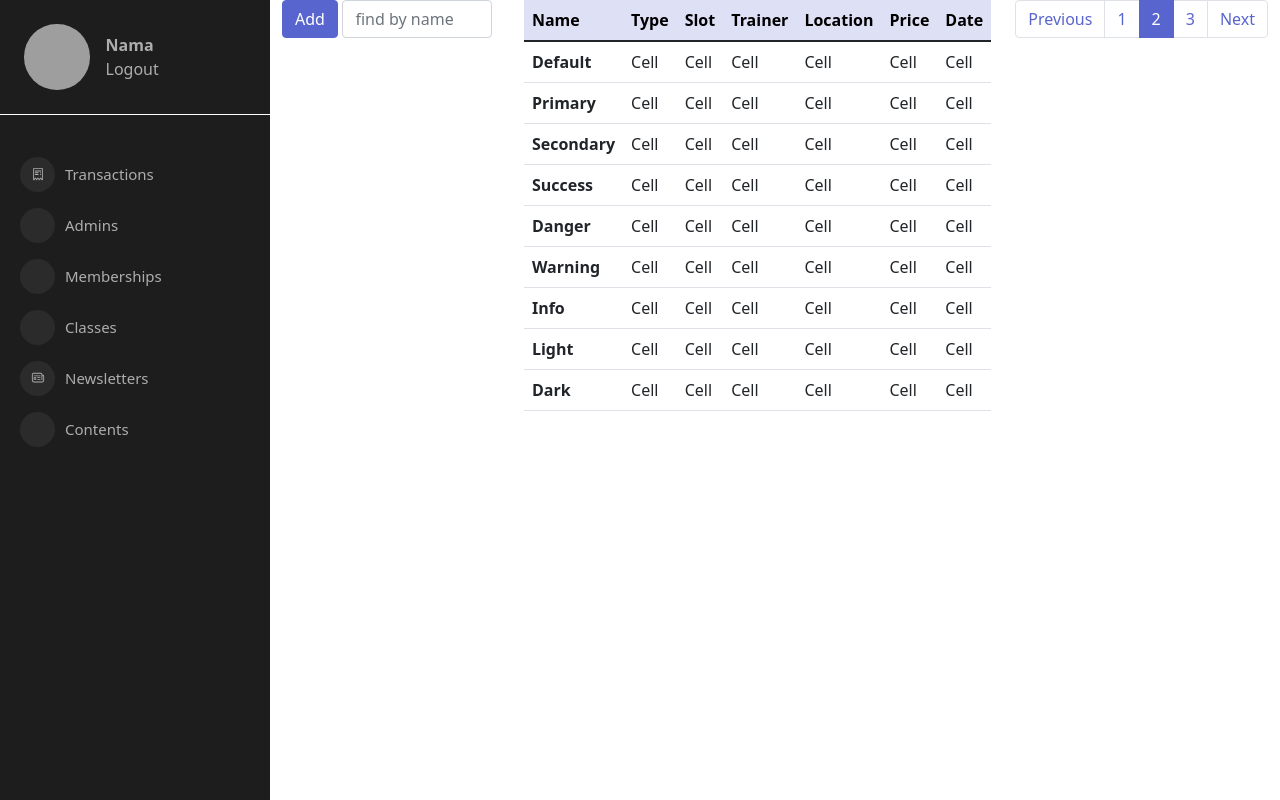
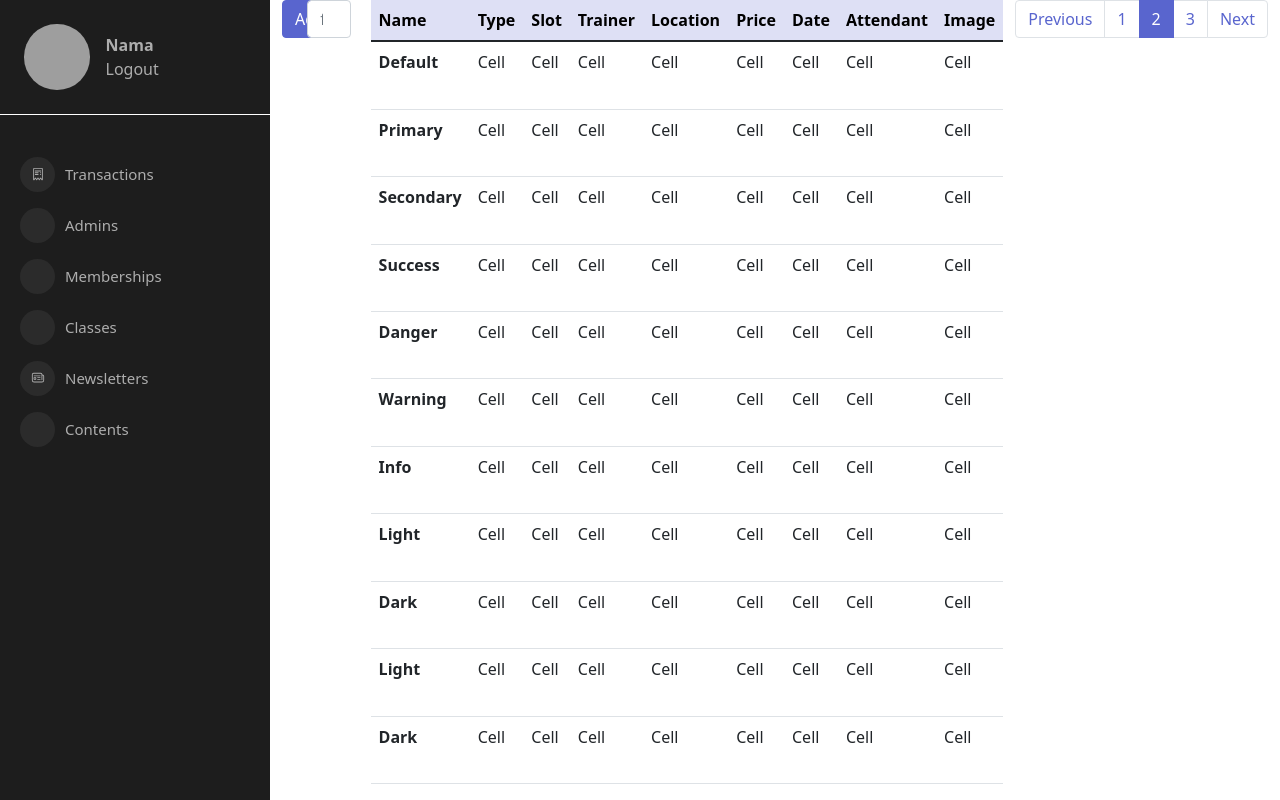
Before and after one commit to mugeki/gym-membership-admin-FE, a Next.js app: page /classes in a window 1280 px wide. Built offline with nearby package versions, Linux system fonts and the light colour scheme; grey boxes are pictures that could not be loaded; some icons are missing.

Commit message:
create modal

```diff
--- /dev/null
+++ b/components/elements/addClassModal.js
@@ -0,0 +1,73 @@
+import { Form, Button, Modal } from "react-bootstrap";
+
+export default function AddClassModal(props) {
+	return (
+		<Modal
+			{...props}
+			size="lg"
+			aria-labelledby="contained-modal-title-vcenter"
+			centered
+		>
+			<Modal.Header closeButton>
+				<Modal.Title id="contained-modal-title-vcenter">
+					Modal heading
+				</Modal.Title>
+			</Modal.Header>
+			<Modal.Body>
+				<Form>
+					<Form.Group className="mb-3" controlId="formBasicName">
+						<Form.Label>Name</Form.Label>
+						<Form.Control type="name" placeholder="Enter Name" />
+					</Form.Group>
+
+					<Form.Group className="mb-3" controlId="formBasicType">
+						<Form.Label>Type</Form.Label>
+						<Form.Control type="type" placeholder="Type" />
+					</Form.Group>
+
+					<Form.Group className="mb-3" controlId="formBasicSlot">
+						<Form.Label>Slot</Form.Label>
+						<Form.Control type="slot" placeholder="Slot" />
+					</Form.Group>
+
+					<Form.Group className="mb-3" controlId="formBasicTrainer">
+						<Form.Label>Trainer</Form.Label>
+						<Form.Control type="trainer" placeholder="Trainer" />
+					</Form.Group>
+
+					<Form.Group className="mb-3" controlId="formBasicLocation">
+						<Form.Label>Location</Form.Label>
+						<Form.Control type="location" placeholder="Location" />
+					</Form.Group>
+
+					<Form.Group className="mb-3" controlId="formBasicPrice">
+						<Form.Label>Price</Form.Label>
+						<Form.Control type="price" placeholder="Price" />
+					</Form.Group>
+
+					<Form.Group className="mb-3" controlId="formBasicDate">
+						<Form.Label>Date</Form.Label>
+						<Form.Control type="date" placeholder="Date" />
+					</Form.Group>
+
+					<Form.Group className="mb-3" controlId="formBasicPrice">
+						<Form.Label>Price</Form.Label>
+						<Form.Control type="price" placeholder="Price" />
+					</Form.Group>
+
+					<Form.Group className="mb-3" controlId="formBasicDate">
+						<Form.Label>Date</Form.Label>
+						<Form.Control type="date" placeholder="Date" />
+					</Form.Group>
+
+					<Button variant="primary" type="submit">
+						Submit
+					</Button>
+				</Form>
+			</Modal.Body>
+			<Modal.Footer>
+				<Button onClick={props.onHide}>Close</Button>
+			</Modal.Footer>
+		</Modal>
+	);
+}
--- a/package.json
+++ b/package.json
@@ -9,7 +9,6 @@
   },
   "dependencies": {
     "bootstrap": "^5.1.3",
-    "mdb-ui-kit": "^3.10.1",
     "next": "12.0.7",
     "react": "17.0.2",
     "react-bootstrap": "^2.1.0",
--- a/pages/classes/index.js
+++ b/pages/classes/index.js
@@ -1,7 +1,14 @@
 import Layout from "../../components/Layout";
-import { Table, Form, FormControl,Button, Row, Col , Pagination} from "react-bootstrap";
-import * as mdb from 'mdb-ui-kit'
-import { Input } from 'mdb-ui-kit'
+import {
+	Table,
+	Form,
+	FormControl,
+	Button,
+	Row,
+	Col,
+	Pagination,
+} from "react-bootstrap";
+import AddClassModal from "../../components/elements/addClassModal";
 
 export default function Classes() {
 	return (
@@ -9,10 +16,12 @@ export default function Classes() {
 			<div className="container-fluid">
 				<Row>
 					<Col xs={3}>
-           <Button href="/form" variant="primary" >Add</Button>
+						<Button href="/form" variant="primary" event="onClick">
+							Add
+						</Button>
 					</Col>
 					<Col>
-         <Form className="d-flex" >
+						<Form className="d-flex">
 							<FormControl
 								type="search"
 								placeholder="find by name"
@@ -24,9 +33,9 @@ export default function Classes() {
 				</Row>
 			</div>
 
-<div className="container-fluid">
-<table class="table">
-  <thead class="table-primary">
+			<div className="d-flex">
+				<table className="table flex-column">
+					<thead className="table-primary flex-column">
 						<tr>
 							<th scope="col">Name</th>
 							<th scope="col">Type</th>
@@ -35,9 +44,11 @@ export default function Classes() {
 							<th scope="col">Location</th>
 							<th scope="col">Price</th>
 							<th scope="col">Date</th>
+							<th scope="col">Attendant</th>
+							<th scope="col">Image</th>
 						</tr>
 					</thead>
-  <tbody>
+					<tbody className="flex-column">
 						<tr>
 							<th scope="row">Default</th>
 							<td>Cell</td>
@@ -46,9 +57,11 @@ export default function Classes() {
 							<td>Cell</td>
 							<td>Cell</td>
 							<td>Cell</td>
+							<td>Cell</td>
+							<td>Cell</td>
 						</tr>
 
-    <tr class="">
+						<tr className="flex-column">
 							<th scope="row">Primary</th>
 							<td>Cell</td>
 							<td>Cell</td>
@@ -56,8 +69,10 @@ export default function Classes() {
 							<td>Cell</td>
 							<td>Cell</td>
 							<td>Cell</td>
+							<td>Cell</td>
+							<td>Cell</td>
 						</tr>
-    <tr class="">
+						<tr className="flex-column">
 							<th scope="row">Secondary</th>
 							<td>Cell</td>
 							<td>Cell</td>
@@ -65,8 +80,10 @@ export default function Classes() {
 							<td>Cell</td>
 							<td>Cell</td>
 							<td>Cell</td>
+							<td>Cell</td>
+							<td>Cell</td>
 						</tr>
-    <tr class="">
+						<tr className="flex-column">
 							<th scope="row">Success</th>
 							<td>Cell</td>
 							<td>Cell</td>
@@ -74,8 +91,10 @@ export default function Classes() {
 							<td>Cell</td>
 							<td>Cell</td>
 							<td>Cell</td>
+							<td>Cell</td>
+							<td>Cell</td>
 						</tr>
-    <tr class="">
+						<tr className="flex-column">
 							<th scope="row">Danger</th>
 							<td>Cell</td>
 							<td>Cell</td>
@@ -83,8 +102,10 @@ export default function Classes() {
 							<td>Cell</td>
 							<td>Cell</td>
 							<td>Cell</td>
+							<td>Cell</td>
+							<td>Cell</td>
 						</tr>
-    <tr class="">
+						<tr className="flex-column">
 							<th scope="row">Warning</th>
 							<td>Cell</td>
 							<td>Cell</td>
@@ -92,8 +113,10 @@ export default function Classes() {
 							<td>Cell</td>
 							<td>Cell</td>
 							<td>Cell</td>
+							<td>Cell</td>
+							<td>Cell</td>
 						</tr>
-    <tr class="">
+						<tr className="flex-column">
 							<th scope="row">Info</th>
 							<td>Cell</td>
 							<td>Cell</td>
@@ -101,8 +124,10 @@ export default function Classes() {
 							<td>Cell</td>
 							<td>Cell</td>
 							<td>Cell</td>
+							<td>Cell</td>
+							<td>Cell</td>
 						</tr>
-    <tr class="">
+						<tr className="flex-column">
 							<th scope="row">Light</th>
 							<td>Cell</td>
 							<td>Cell</td>
@@ -110,9 +135,35 @@ export default function Classes() {
 							<td>Cell</td>
 							<td>Cell</td>
 							<td>Cell</td>
+							<td>Cell</td>
+							<td>Cell</td>
 						</tr>
-    <tr class="">
+						<tr className="flex-column">
 							<th scope="row">Dark</th>
+							<td>Cell</td>
+							<td>Cell</td>
+							<td>Cell</td>
+							<td>Cell</td>
+							<td>Cell</td>
+							<td>Cell</td>
+							<td>Cell</td>
+							<td>Cell</td>
+						</tr>
+						<tr className="flex-column">
+							<th scope="row">Light</th>
+							<td>Cell</td>
+							<td>Cell</td>
+							<td>Cell</td>
+							<td>Cell</td>
+							<td>Cell</td>
+							<td>Cell</td>
+							<td>Cell</td>
+							<td>Cell</td>
+						</tr>
+						<tr className="flex-column">
+							<th scope="row">Dark</th>
+							<td>Cell</td>
+							<td>Cell</td>
 							<td>Cell</td>
 							<td>Cell</td>
 							<td>Cell</td>
@@ -128,83 +179,33 @@ export default function Classes() {
 				<nav aria-label="...">
 					<ul class="pagination justify-content-end">
 						<li class="page-item">
-      <a class="page-link">Previous</a>
+							<a class="page-link" href="#">
+								Previous
+							</a>
 						</li>
-    <li class="page-item"><a class="page-link" href="#">1</a></li>
+						<li class="page-item">
+							<a class="page-link" href="#">
+								1
+							</a>
+						</li>
 						<li class="page-item active" aria-current="page">
-      <a class="page-link" href="#">2 <span class="visually-hidden">(current)</span></a>
+							<a class="page-link" href="#">
+								2 <span class="visually-hidden">(current)</span>
+							</a>
 						</li>
-    <li class="page-item"><a class="page-link" href="#">3</a></li>
 						<li class="page-item">
-      <a class="page-link" href="#">Next</a>
+							<a class="page-link" href="#">
+								3
+							</a>
+						</li>
+						<li class="page-item">
+							<a class="page-link" href="#">
+								Next
+							</a>
 						</li>
 					</ul>
 				</nav>
 			</div>
 		</Layout>
-  )
+	);
 }
-
-
-
-
-
-// import Layout from "../../components/Layout";
-// import { Table, Form, FormControl,Button, Row, Col , Pagination} from "react-bootstrap";
-
-// export default function Classes(props) {
-//   const {handler} = props
-// 	return (
-// 		<Layout>
-// 			<div>
-//         <Row>
-//           <Col xs={3}>
-//       <Button href="/form" variant="primary" >Add</Button>
-//       </Col>
-//       <Col>
-//     <Form className="d-flex" >
-//         <FormControl
-//           type="search"
-//           placeholder="find by name"
-//           className="me-2"
-//           aria-label="Search"
-//           oneChange={handler}
-//         />
-//       </Form>
-//       </Col>
-//       </Row>
-
-// 			<Table hover responsive variant="">
-//   <thead>
-//     <tr >
-//       <th>Name</th>
-//       <th>Type</th>
-//       <th>Slot</th>
-//       <th>Trainer</th>
-//       <th>Location</th>
-//       <th>Price</th>
-//       <th>Date</th>
-//     </tr>
-//   </thead>
-//   <tbody>
-//     <tr>
-//       {/* <td>Mark</td>
-//       <td>Otto</td>
-//       <td>@mdo</td> */}
-//     </tr>
-//     <tr>
-//       {/* <td>Jacob</td>
-//       <td>Thornton</td>
-//       <td>@fat</td> */}
-//     </tr>
-//     <tr>
-//       {/* <td >Larry the Bird</td>
-//       <td>@twitter</td>
-//       <td>@twitter</td> */}
-//     </tr>
-//   </tbody>
-// </Table>
-// 			</div>
-// 		</Layout>
-// 	);
-// }
```
Also changed, not shown: pages/classes/add.js (deleted, +0 -25 lines), 1 other file (tests, documents, lock files or other folders). Lines whose indentation alone changed are shown as unchanged.
